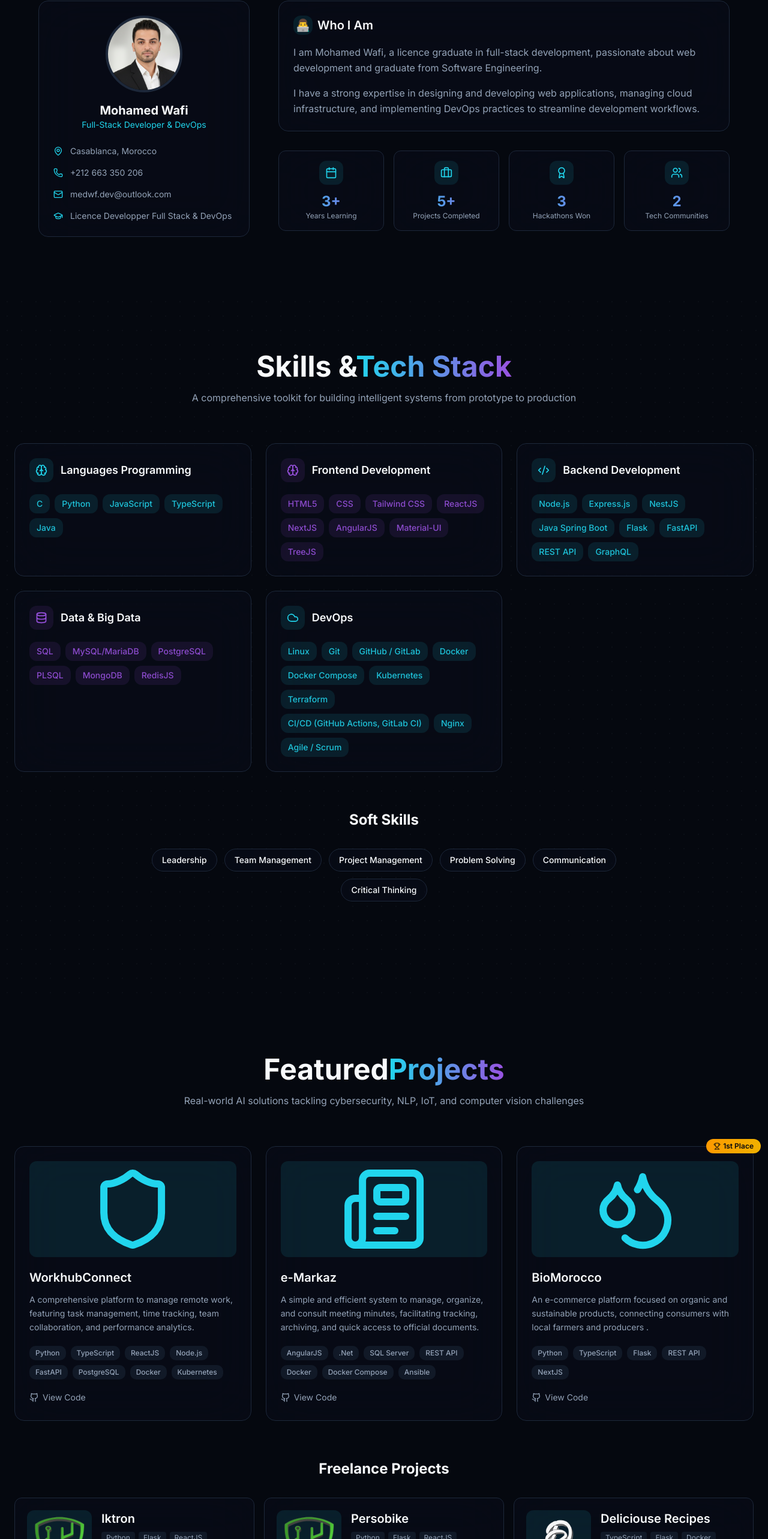
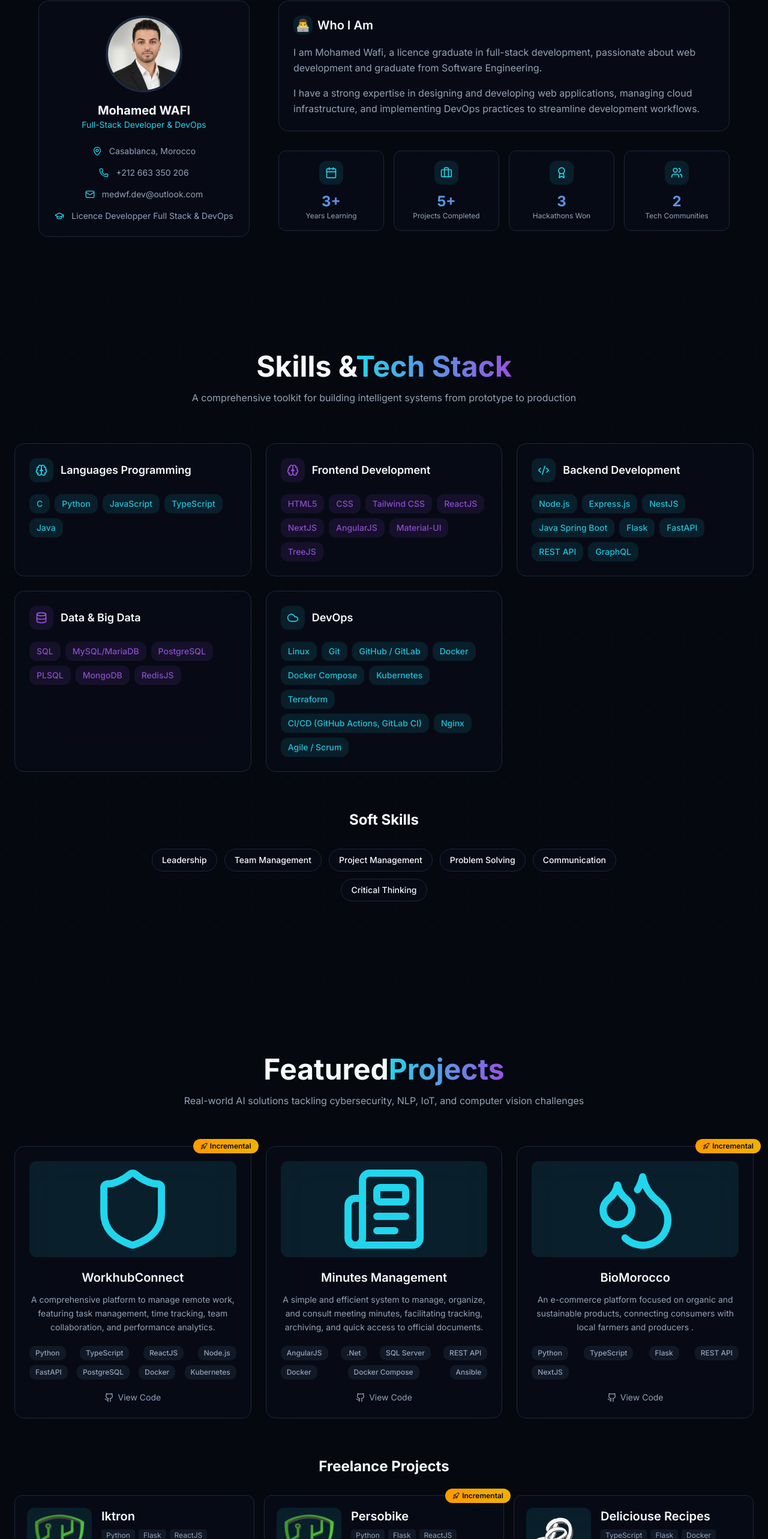
Before and after one commit to medwf/portfolio, a Next.js app: page /en in a window 1280 px wide. Shown: the part 1047-3613 px from the top of the page at 60% size. Built offline with nearby package versions, Linux system fonts and the light colour scheme.

Commit message:
feat: add external links to projects

```diff
--- a/src/Components/About.tsx
+++ b/src/Components/About.tsx
@@ -43,29 +43,29 @@ export default function About() {
                                         <Image src={profilePicture} alt="Mohamed Wafi"
                                             className="w-full h-full object-cover object-top" />
                                     </div>
-                                    <h3 className="text-xl font-bold">Mohamed Wafi</h3>
+                                    <h3 className="text-xl font-bold">Mohamed WAFI</h3>
                                     <p className="text-primary text-sm">{th("role")}</p>
                                 </div>
-                                <div className="space-y-4">
-                                    <div className="flex items-center gap-3 text-sm">
+                                <div className="space-y-4 text-center">
+                                    <div className="flex items-center justify-center gap-3 text-sm">
                                         <MapPin className="h-4 w-4 text-primary shrink-0" />
                                         <span className="text-muted-foreground truncate">
                                             {t("location")
                                             }</span>
                                     </div>
-                                    <div className="flex items-center gap-3 text-sm">
+                                    <div className="flex items-center justify-center gap-3 text-sm">
                                         <Phone className="h-4 w-4 text-primary shrink-0" />
                                         <span className="text-muted-foreground">
                                             +212 663 350 206
                                         </span>
                                     </div>
-                                    <div className="flex items-center gap-3 text-sm">
+                                    <div className="flex items-center justify-center gap-3 text-sm">
                                         <Mail className="h-4 w-4 text-primary shrink-0" />
                                         <span className="text-muted-foreground text-xs sm:text-sm truncate">
                                             medwf.dev@outlook.com
                                         </span>
                                     </div>
-                                    <div className="flex items-center gap-3 text-sm">
+                                    <div className="flex items-center justify-center gap-3 text-sm">
                                         <GraduationCap className="h-4 w-4 text-primary shrink-0" />
                                         <span className="text-muted-foreground text-xs sm:text-sm">
                                             Licence Developper Full Stack & DevOps
--- a/src/Components/Footer.tsx
+++ b/src/Components/Footer.tsx
@@ -14,6 +14,7 @@ const Footer = () => {
     };
 
     const navLinks = [
+        { label: t("Navbar.home"), section: "home" },
         { label: t("Navbar.about"), section: "about" },
         { label: t("Navbar.skills"), section: "skills" },
         { label: t("Navbar.projects"), section: "projects" },
--- a/src/Components/Project.tsx
+++ b/src/Components/Project.tsx
@@ -2,7 +2,7 @@
 import { motion } from "framer-motion";
 import { useLocale, useTranslations } from "next-intl";
 import {
-    Github, Trophy, ExternalLink
+    Github, Rocket, ExternalLink
     , Shield, Newspaper, Droplets,
     Boxes, Car, QrCode
 } from "lucide-react";
@@ -19,11 +19,14 @@ export default function Projects() {
                 "A comprehensive platform to manage remote work, featuring task management, time tracking, team collaboration, and performance analytics." :
                 "Une plateforme complète pour gérer le travail à distance, avec gestion des tâches, suivi du temps, collaboration d'équipe et analyse des performances.",
             icon: Shield,
-            tags: ["Python", "TypeScript", "ReactJS", "Node.js", "FastAPI", "PostgreSQL", "Docker", "Kubernetes"],
-            github: "https://github.com/medwf"
+            tags: ["Python", "TypeScript", "ReactJS", "Node.js",
+                "FastAPI", "PostgreSQL", "Docker", "Kubernetes"],
+            github: "https://github.com/medwf",
+            badge: true,
+            badgeText: selectlanguage === "en" ? "Incremental" : "Incrémentiel",
         },
         {
-            title: "e-Markaz",
+            title: selectlanguage === "en" ? "Minutes Management" : "Gestion des Procès-Verbaux",
             description: selectlanguage === "en" ?
                 "A simple and efficient system to manage, organize, and consult meeting minutes, \
                     facilitating tracking, archiving, and quick access to official documents." :
@@ -51,6 +54,7 @@ export default function Projects() {
                 "NextJS"
             ],
             badge: true,
+            badgeText: selectlanguage === "en" ? "Incremental" : "Incrémentiel",
             github: "https://github.com/medwf"
         },
     ];
@@ -66,7 +70,9 @@ export default function Projects() {
             title: "Persobike",
             icon: '/Icons/persobike-logo.png',
             tags: ["Python", "Flask", "ReactJS", "Docker", "Ansible"],
-            github: "https://persobike.fr"
+            github: "https://persobike.fr",
+            badge: true,
+            badgeText: selectlanguage === "en" ? "Incremental" : "Incrémentiel",
         },
         {
             title: "Deliciouse Recipes",
@@ -164,19 +170,19 @@ export default function Projects() {
                         >
                             {project.badge &&
                                 <div className="absolute -top-3 -right-3 flex items-center gap-1 px-3 py-1 rounded-full bg-linear-to-r from-amber-500 to-yellow-500 text-background text-xs font-semibold z-10">
-                                    <Trophy className="h-3 w-3" /> 1st Place
+                                    <Rocket className="h-3 w-3" /> {project.badgeText}
                                 </div>}
                             <div className="h-full glass rounded-2xl p-6 border border-border/50 hover:border-primary/30 transition-all">
                                 <div className="w-full h-40 rounded-xl bg-primary/10 text-primary flex items-center justify-center mb-5">
                                     <project.icon className="h-[90%] w-[90%]" />
                                 </div>
-                                <h3 className="text-xl font-semibold mb-3 group-hover:text-primary transition-colors">
+                                <h3 className="text-xl text-center font-semibold mb-3 group-hover:text-primary transition-colors">
                                     {project.title}
                                 </h3>
-                                <p className="text-muted-foreground text-sm mb-5 leading-relaxed">
+                                <p className="text-muted-foreground text-center text-sm mb-5 leading-relaxed">
                                     {project.description}
                                 </p>
-                                <div className="flex flex-wrap gap-2 mb-5">
+                                <div className="flex justify-between flex-wrap gap-2 mb-5">
                                     {project.tags.map((tag) => (
                                         <span key={tag}
                                             className="px-2.5 py-1 rounded-md bg-muted/50 text-muted-foreground text-xs font-medium">
@@ -185,7 +191,7 @@ export default function Projects() {
                                     ))}
                                 </div>
                                 <a href={project.github} target="_blank" rel="noopener noreferrer"
-                                    className="inline-flex items-center gap-1.5 text-sm text-muted-foreground hover:text-primary transition-colors">
+                                    className="flex items-center justify-center gap-1.5 text-sm text-muted-foreground hover:text-primary transition-colors">
                                     <Github className="h-4 w-4" />
                                     {t("viewCode")}
                                 </a>
@@ -205,6 +211,10 @@ export default function Projects() {
                                 whileInView={{ opacity: 1, y: 0 }} viewport={{ once: true }}
                                 transition={{ duration: 0.5, delay: index * 0.05 }} whileHover={{ y: -4 }}
                                 className="glass rounded-xl p-5 hover:border-primary/30 transition-all group">
+                                {project.badge &&
+                                    <div className="absolute -top-3 -right-3 flex items-center gap-1 px-3 py-1 rounded-full bg-linear-to-r from-amber-500 to-yellow-500 text-background text-xs font-semibold z-10">
+                                        <Rocket className="h-3 w-3" /> {project.badgeText}
+                                    </div>}
                                 <div className="flex items-start gap-4">
                                     <div className="p-2.5 rounded-lg bg-primary/10 text-primary">
                                         <Image width={28} height={28} src={project.icon}
```
